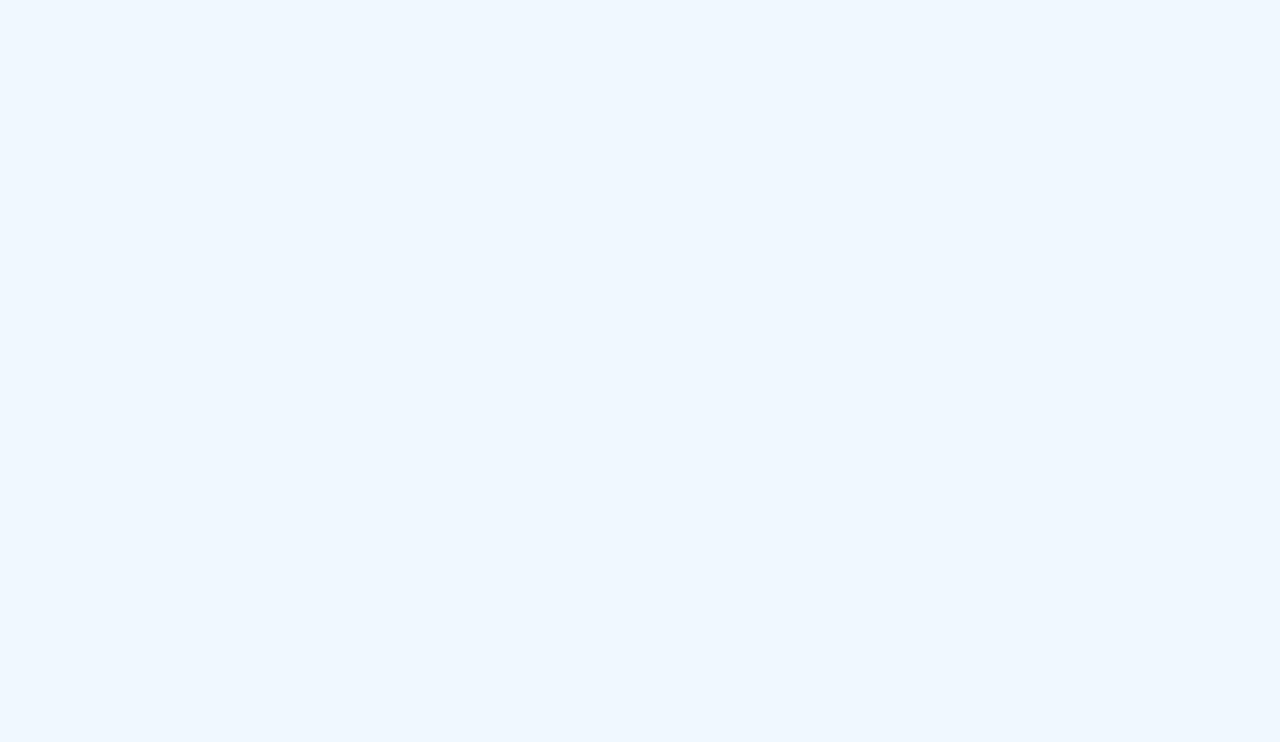
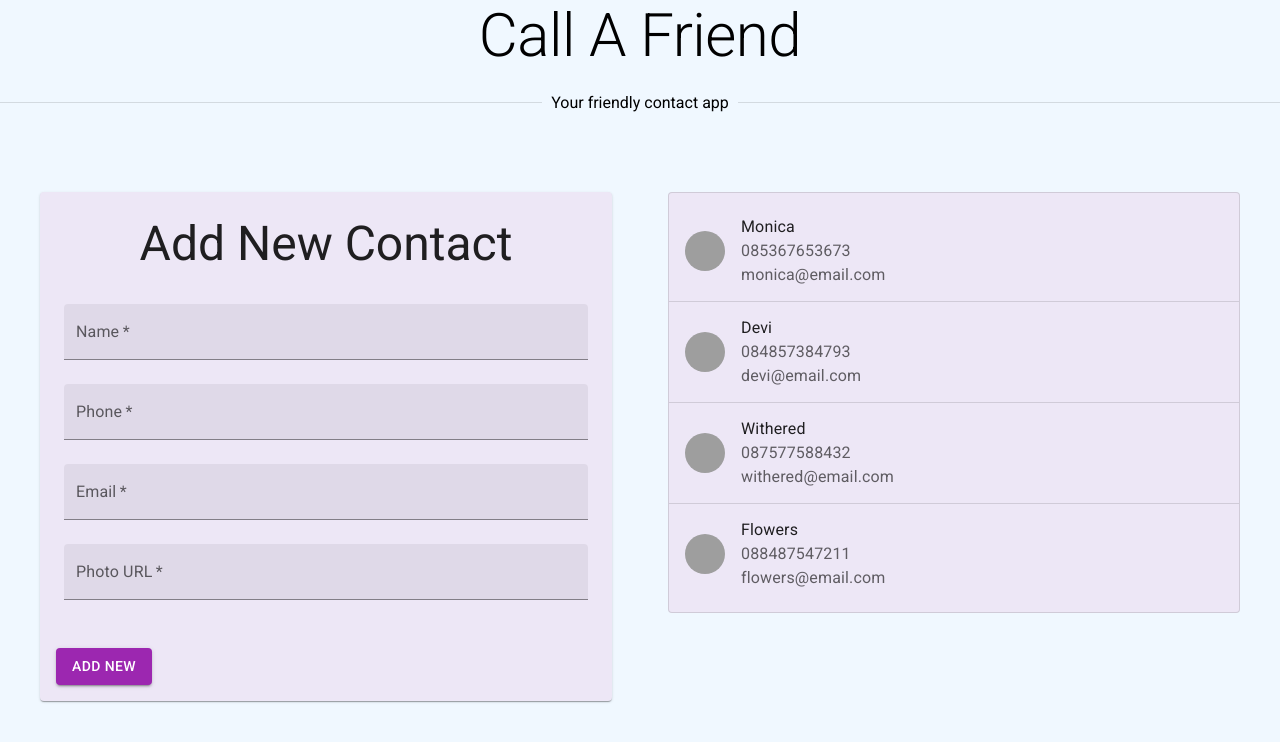
Before and after one commit to dts-kominfo-rea4b/challenge-react-with-mui-ghalda, a React (Create React App) app: page / in a window 1280 px wide. Shown: the top 742 px of the page. Built offline with nearby package versions, Linux system fonts and the light colour scheme; grey boxes are pictures that could not be loaded.

Commit message:
main content

```diff
--- a/src/App.js
+++ b/src/App.js
@@ -1,7 +1,13 @@
+import { useEffect, useState } from 'react';
 import './App.css';
+import Header from "./components/Header";
+import { Grid, Divider,  List, Paper} from "@mui/material";
+import ContactForm from "./components/ContactForm";
+import Contact from "./components/Contact";
+import { deepPurple } from "@mui/material/colors";
 
 // Uncomment untuk memuat daftar kontak
-// import contactsJSON from './data/contacts.json';
+import contactsJSON from './data/contacts.json';
 const App = () => {
   // Masukkan Header dan lakukan map untuk Contact ke dalam div App
   // untuk membuat daftar kontak bisa menggunakan MUI list
@@ -9,9 +15,36 @@ const App = () => {
 
   // Masukkan contacts yang sudah didapat dalam JSON sebagai initial state
   // Buatlah handler untuk menambahkan kontak baru yang akan dikirim ke ContactForm
+  const [contacts, setContacts] = useState([contactsJSON]);
+
+  useEffect(() => {
+    setContacts(contactsJSON);
+  }, []);
+
+  const addContact = (contact) => {
+    setContacts([...contacts, contact]);
+  };
 
   return (
     <div className="App">
+      <Header/>
+      <Grid container spacing ={7} padding={5}>
+        <Grid item xs={12} md={6}>
+          <ContactForm handleSave={addContact}/>
+        </Grid>
+        <Grid item xs={12} md={6}>
+					<Paper variant="outlined" sx={{ bgcolor: deepPurple[50] }}>
+						<List>
+							{contacts.map((contact, index) => (
+								<div key={index}>
+									<Contact data={contact} />
+									{index !== contacts.length - 1 && <Divider />}
+								</div>
+							))}
+						</List>
+					</Paper>
+				</Grid>
+      </Grid>
     </div>
   );
 };
```
